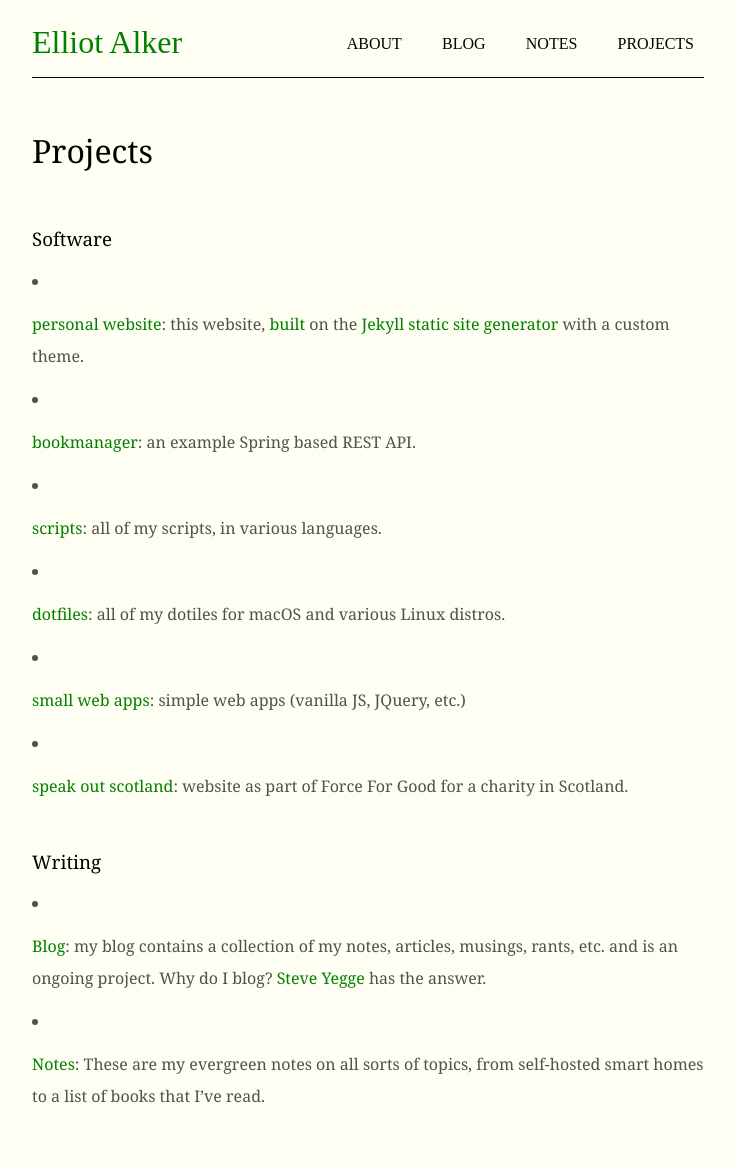
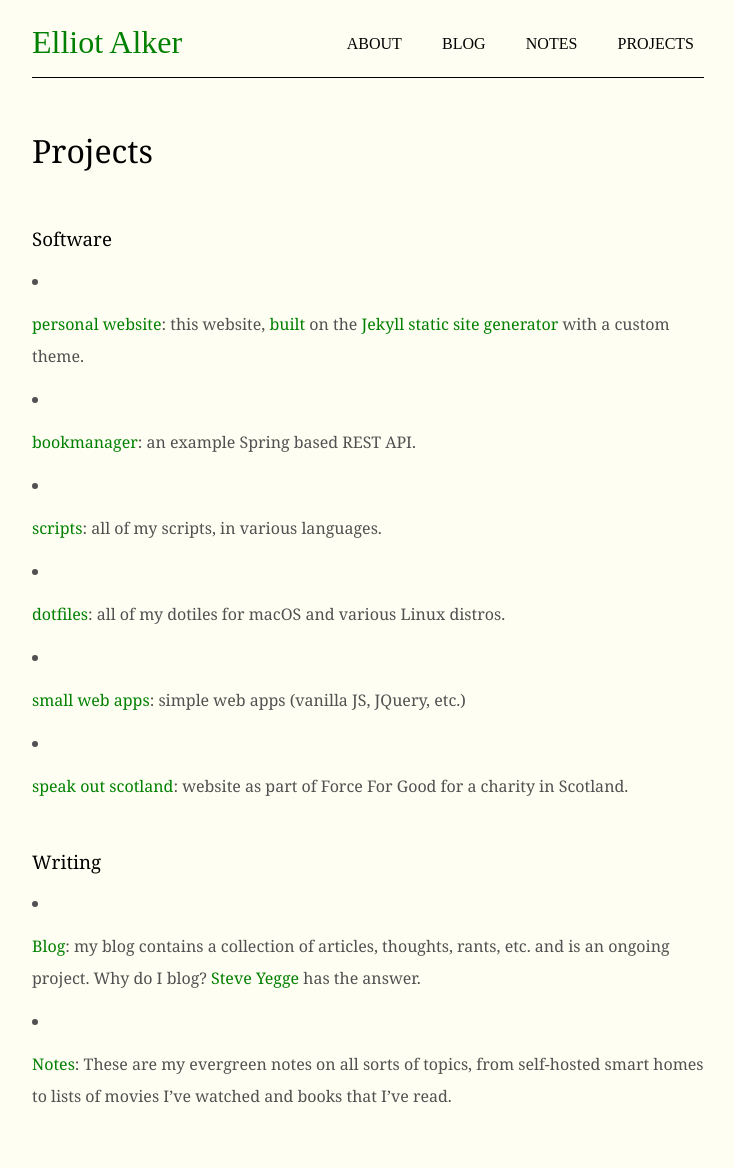
Before and after one commit to ealker/ealker.github.io, a Jekyll site: the page built from projects.md, in a window 1280 px wide. Shown: the whole page, without its empty margins (272-1006 px from the left). Built offline with Jekyll 4.4.1, drawn with Linux system fonts in a browser that asks for light colours.

Commit message:
Updated css and removed ref to list of notes in projects page

```diff
--- a/_sass/main.scss
+++ b/_sass/main.scss
@@ -93,8 +93,6 @@
     padding-left: 0;
     margin-right: 0;
   }
-
-  header ul li a {}
 }
 
 .headline {
@@ -134,6 +132,7 @@
     list-style: disc;
     margin-left: 1em;
     color: #525050;
+    display: inline-block;
   }
 }
 
--- a/projects.md
+++ b/projects.md
@@ -19,6 +19,6 @@
 
 ### Writing
 
-- [Blog](/blog): my blog contains a collection of my notes, articles, musings, rants, etc. and is an ongoing project. Why do I blog? [Steve Yegge](https://sites.google.com/site/steveyegge2/you-should-write-blogs) has the answer.
+- [Blog](/blog): my blog contains a collection of articles, thoughts, rants, etc. and is an ongoing project. Why do I blog? [Steve Yegge](https://sites.google.com/site/steveyegge2/you-should-write-blogs) has the answer.
 
-- [Notes](/notes): These are my evergreen notes on all sorts of topics, from self-hosted smart homes to a list of books that I've read.
+- [Notes](/notes): These are my evergreen notes on all sorts of topics, from self-hosted smart homes to lists of movies I've watched and books that I've read.
```
